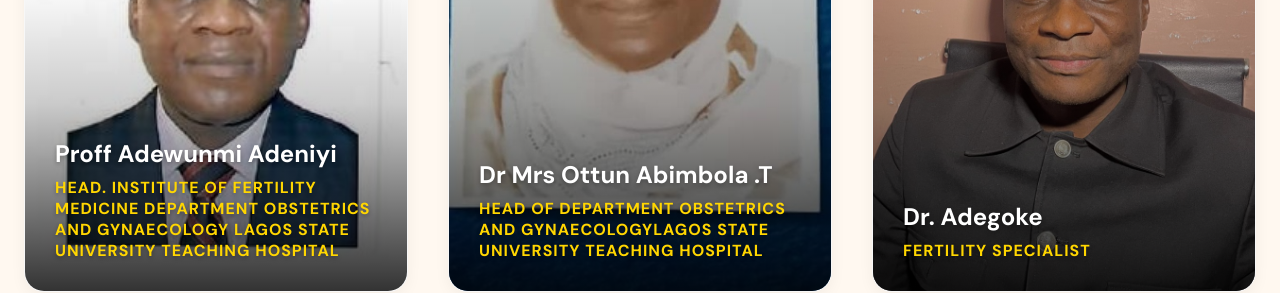
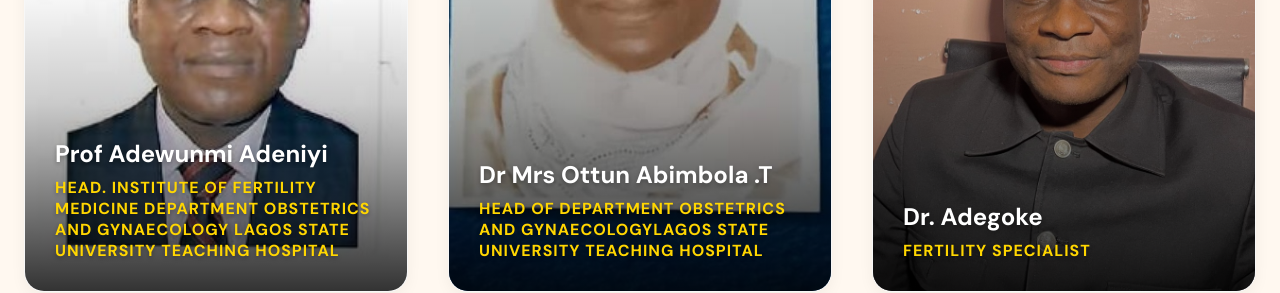
Before and after one commit to Majek11/kindredpath, a Next.js app: page / in a window 1280 px wide. Shown: the part 4880-5173 px from the top of the page. Built offline with nearby package versions, Linux system fonts and the light colour scheme.

Commit message:
removed-the-last-f-from-proff

```diff
--- a/src/app/page.tsx
+++ b/src/app/page.tsx
@@ -86,7 +86,7 @@ export default function Home() {
   ];
 
   const team = [
-    { name: "Proff Adewunmi Adeniyi", role: "Head. Institute of Fertility Medicine Department Obstetrics and Gynaecology Lagos State University Teaching Hospital", image: "/images/expert-5.jpg" },
+    { name: "Prof Adewunmi Adeniyi", role: "Head. Institute of Fertility Medicine Department Obstetrics and Gynaecology Lagos State University Teaching Hospital", image: "/images/expert-5.jpg" },
     { name: "Dr Mrs Ottun Abimbola .T", role: "Head of Department Obstetrics and GynaecologyLagos state university teaching Hospital", image: "/images/expert-4.jpg" },
     { name: "Dr. Adegoke", role: "Fertility Specialist", image: "/images/expert-2.jpg" },
     { name: "Dr. Alausa", role: "Fertility Specialist", image: "/images/expert-6.jpg" },
```
